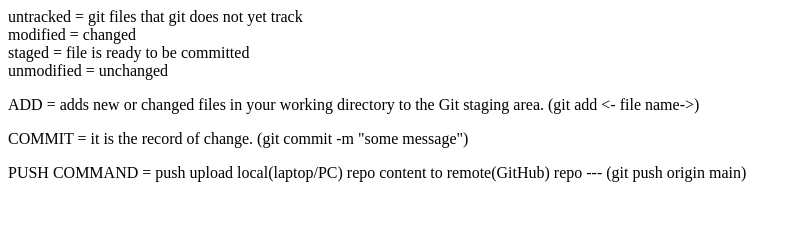
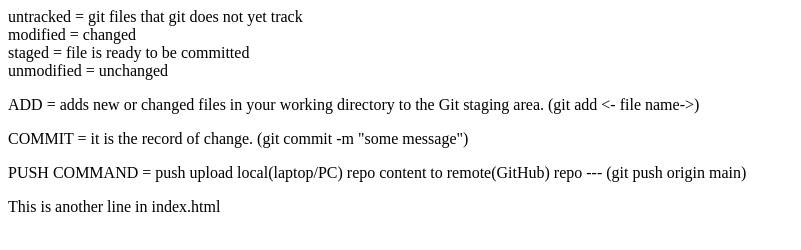
Before and after one commit to Yasir6125/Demo-Project, a plain HTML site: page index.html in a window 1280 px wide. Shown: the whole page, without its empty margins (0-801 px from the left). Drawn offline with Linux system fonts and the light colour scheme.

Commit message:
Add New Line

```diff
--- a/index.html
+++ b/index.html
@@ -3,3 +3,4 @@
 <p>ADD = adds new or changed files in your working directory to the Git staging area. (git add <- file name->)</p>
 <p>COMMIT = it is the record of change. (git commit -m "some message")</p>
 <p>PUSH COMMAND = push upload local(laptop/PC) repo content to remote(GitHub) repo --- (git push origin main)</p>
+<p>This is another line in index.html </p>
```
